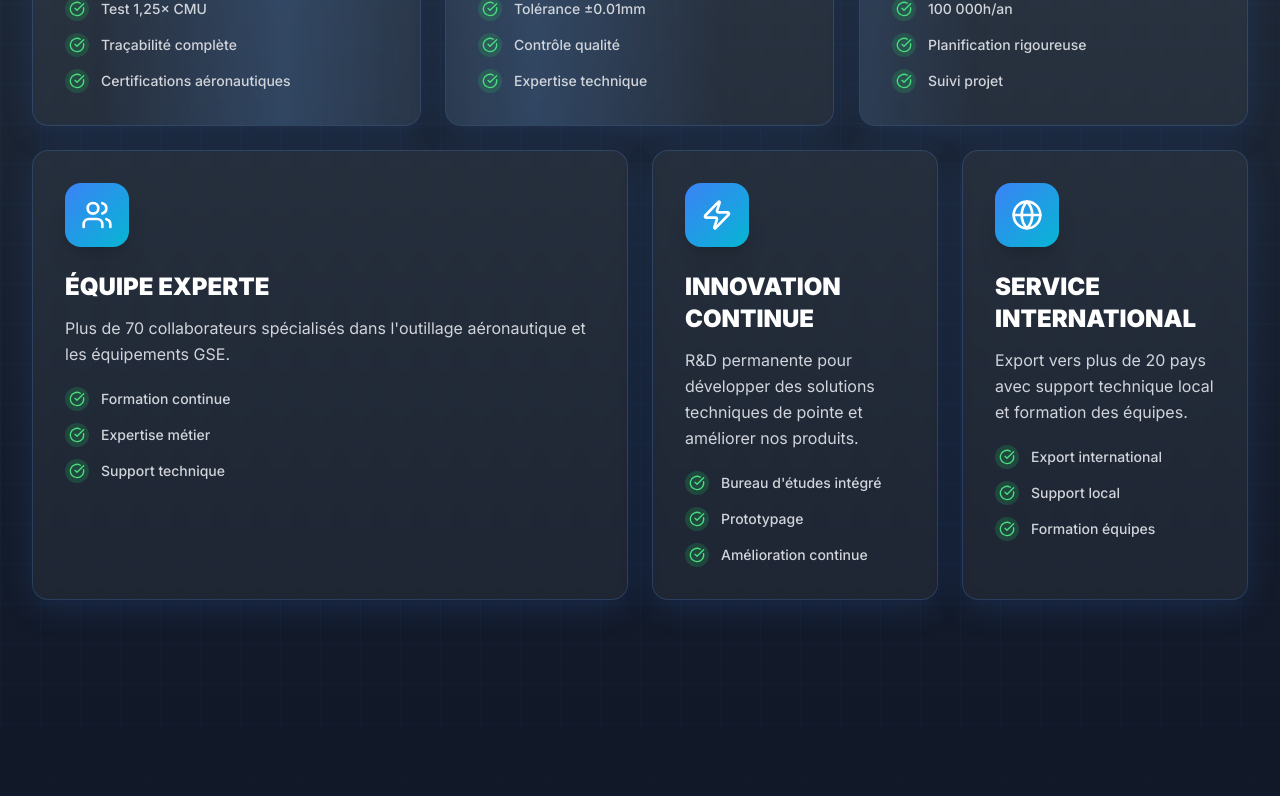
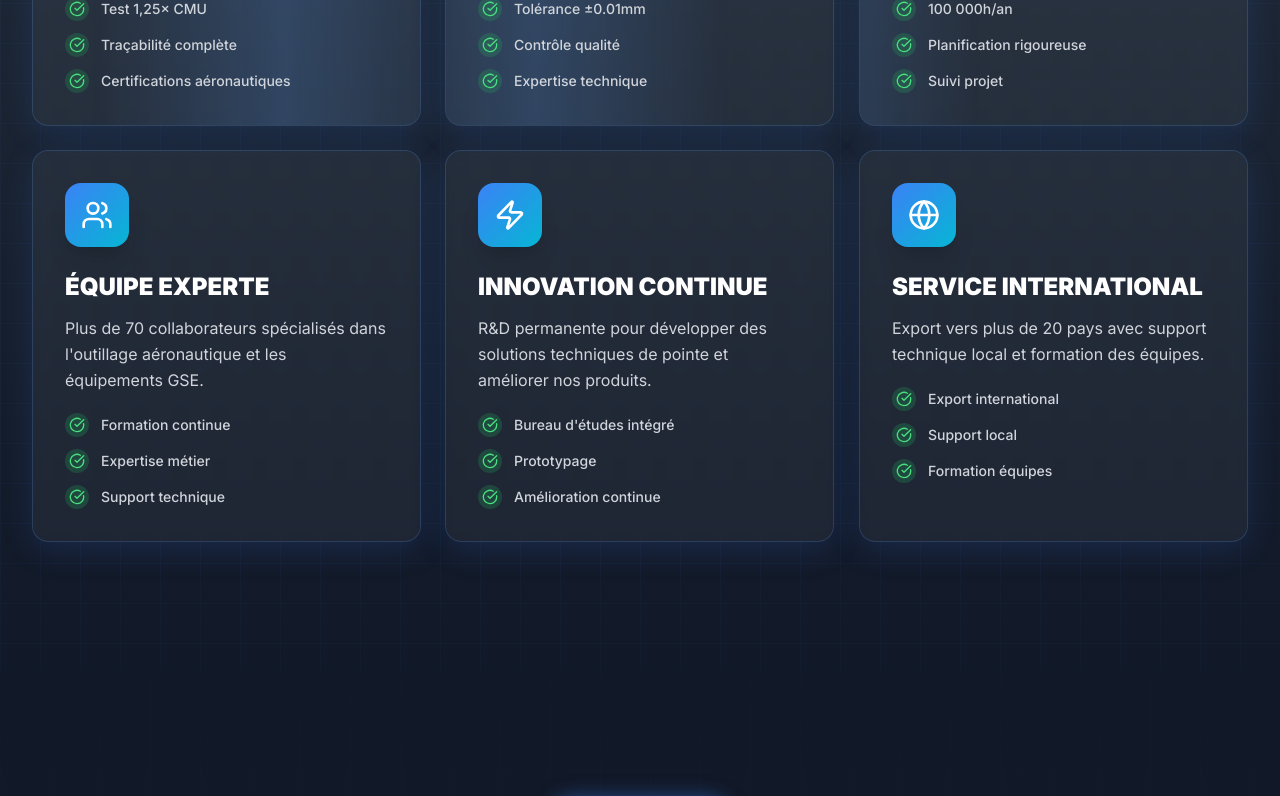
Before and after one commit to BennLaBen/test, a Next.js app: page / in a window 1280 px wide. Shown: the part 2024-2820 px from the top of the page. Built offline with nearby package versions, Linux system fonts and the light colour scheme; no server answers.

Commit message:
Uniformisation de la taille des cartes Features

```diff
--- a/src/components/sections/Features.tsx
+++ b/src/components/sections/Features.tsx
@@ -194,19 +194,9 @@ export function Features() {
           })}
         </div>
 
-        {/* Bento Grid Features */}
-        <div className="grid grid-cols-1 gap-6 md:grid-cols-6 lg:grid-cols-12">
+        {/* Grid Features - Toutes les cartes de la même taille */}
+        <div className="grid grid-cols-1 gap-6 md:grid-cols-2 lg:grid-cols-3">
           {features.map((feature, index) => {
-            // Layout Bento: certaines cartes plus grandes
-            const spanClasses = [
-              'md:col-span-6 lg:col-span-4', // Conformité (grande)
-              'md:col-span-6 lg:col-span-4', // Précision (grande)
-              'md:col-span-6 lg:col-span-4', // Délais (grande)
-              'md:col-span-6 lg:col-span-6', // Équipe (très grande)
-              'md:col-span-3 lg:col-span-3', // Innovation (medium)
-              'md:col-span-3 lg:col-span-3', // Service (medium)
-            ]
-
             return (
               <motion.div
                 key={index}
@@ -220,7 +210,7 @@ export function Features() {
                   y: -6,
                   scale: 1.02
                 }}
-                className={`group relative overflow-hidden p-8 cursor-pointer bg-white/5 backdrop-blur-sm border border-blue-400/20 rounded-2xl ${spanClasses[index]}`}
+                className="group relative overflow-hidden p-8 cursor-pointer bg-white/5 backdrop-blur-sm border border-blue-400/20 rounded-2xl h-full"
                 style={{
                   boxShadow: '0 8px 32px rgba(59, 130, 246, 0.15)',
                   willChange: 'transform'
```
